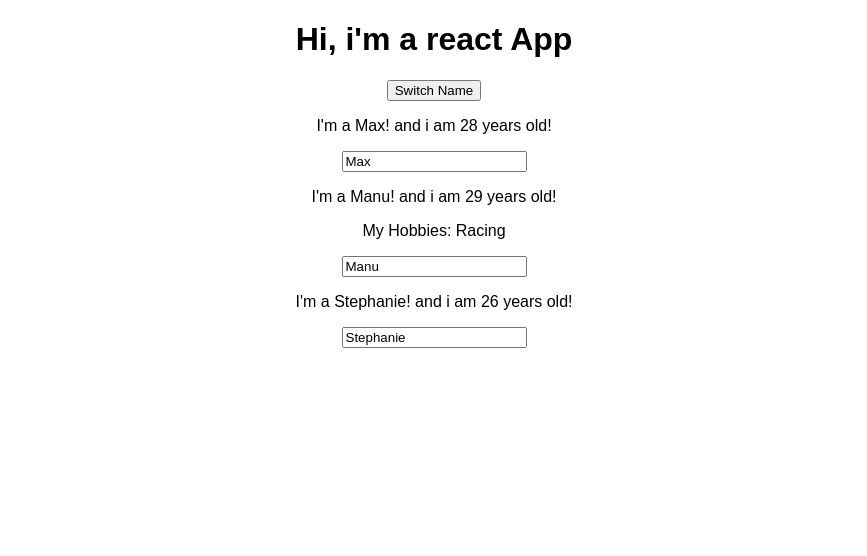
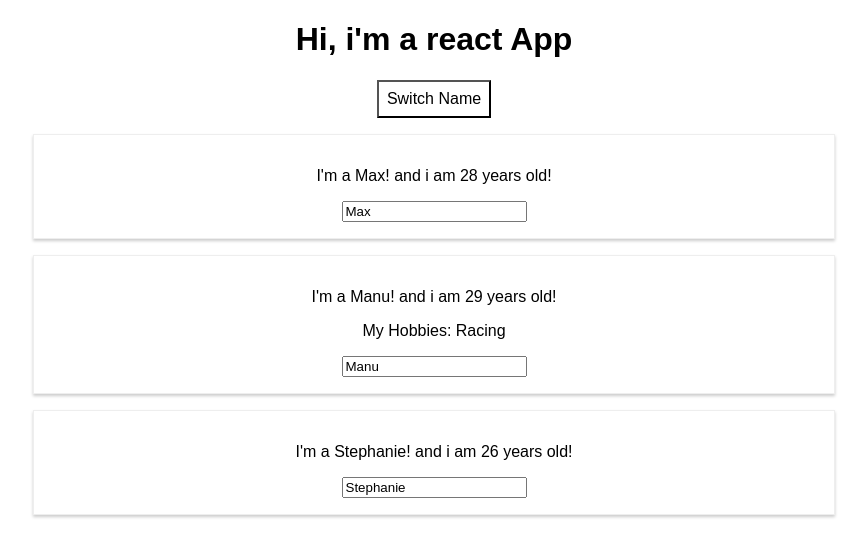
Before and after one commit to MohamedSamir43/react-complete-guide, a React (Create React App) app: page / in a window 1280 px wide. Shown: the top 556 px of the page, without its empty margins (206-1073 px from the left). Built offline with nearby package versions, Linux system fonts and the light colour scheme.

Commit message:
video 25 of module 3

```diff
--- a/src/App.js
+++ b/src/App.js
@@ -63,10 +63,18 @@
 	};
 
 	render() {
+		const style = {
+			backgroundColor: "white",
+			font: "inherit",
+			border: "1x solid blue",
+			padding: "8px",
+		};
 		return (
 			<div className='App'>
 				<h1>Hi, i'm a react App</h1>
-				<button onClick={() => this.switchNameHandler("Maximilian!!")}>Switch Name</button>
+				<button style={style} onClick={() => this.switchNameHandler("Maximilian!!")}>
+					Switch Name
+				</button>
 				<Person name={this.state.persons[0].name} age={this.state.persons[0].age} />
 				<Person name={this.state.persons[1].name} age={this.state.persons[1].age} click={this.switchNameHandler.bind(this, "Max!!")} changed={this.nameChangedHandler}>
 					My Hobbies: Racing
--- /dev/null
+++ b/src/Person/Person.css
@@ -0,0 +1,8 @@
+.Person {
+	width: 60%;
+	margin: 16px auto;
+	border: 1px solid #eee;
+	box-shadow: 0 2px 3px #ccc;
+	padding: 16px;
+	text-align: center;
+}
--- a/src/Person/Person.js
+++ b/src/Person/Person.js
@@ -1,7 +1,8 @@
 import React from "react";
+import "./Person.css";
 const person = props => {
 	return (
-		<div>
+		<div className='Person'>
 			<p onClick={props.click}>
 				I'm a {props.name}! and i am {props.age} years old!
 			</p>
```
